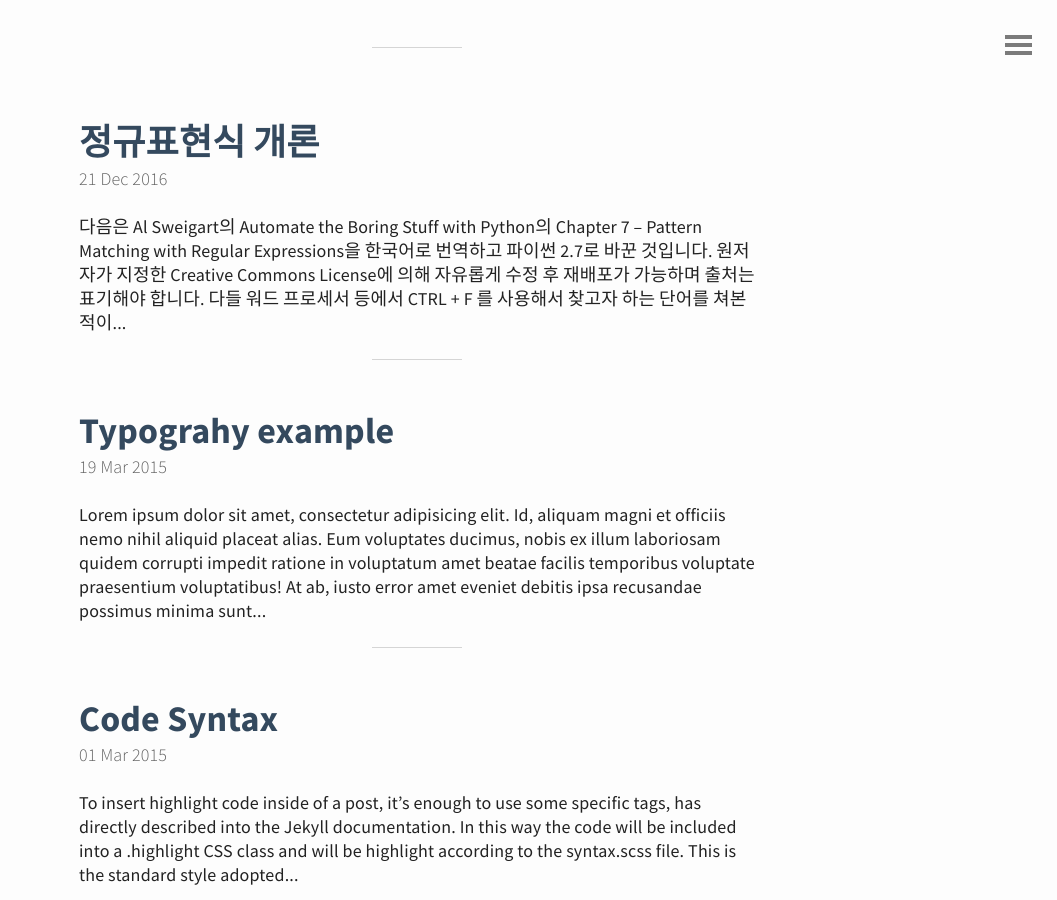
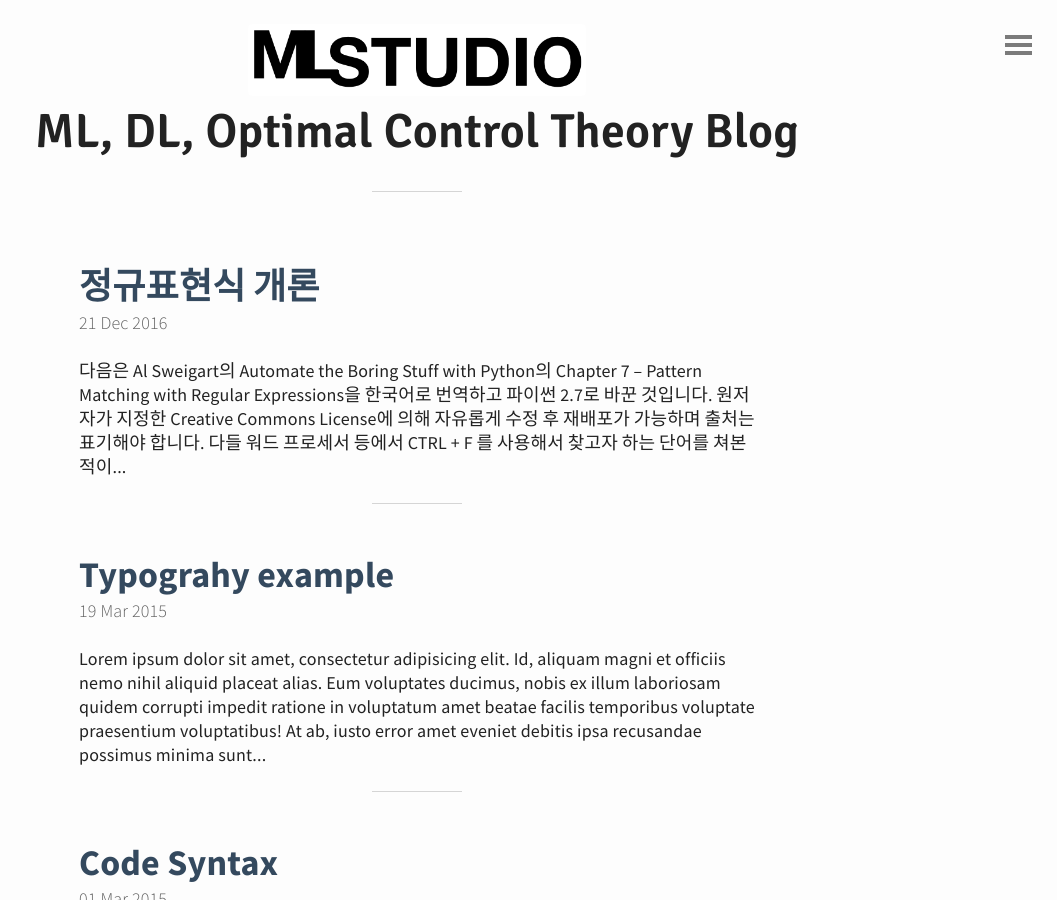
Before and after one commit to mlstdio/mlstdio.github.io, a Jekyll site: the page built from index.html, in a window 1280 px wide and 900 px high. Shown: the whole window, without its empty margins (223-1280 px from the left). Built offline with Jekyll 4.4.1, drawn with Linux system fonts in a browser that asks for light colours; the list of posts is cut into pages by our own code; part of the change alters nothing that is shown.

Commit message:
no message

```diff
--- a/_config.yml
+++ b/_config.yml
@@ -33,6 +33,6 @@ gems:
 version: "1.1.0"
 
 # Options
-custom_header: True
-custom_nav_footer: True
+custom_header: false
+custom_nav_footer: false
 reverse: false
```
